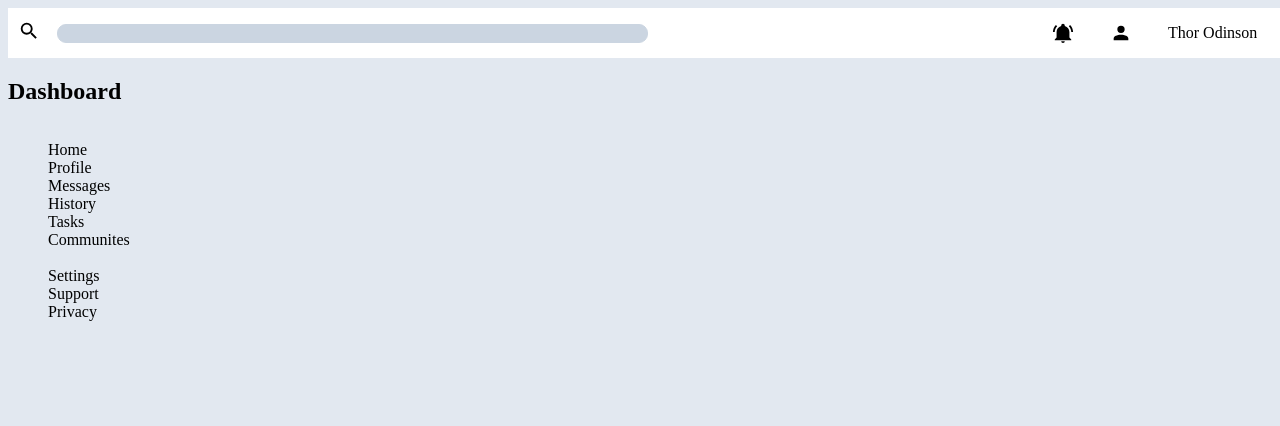
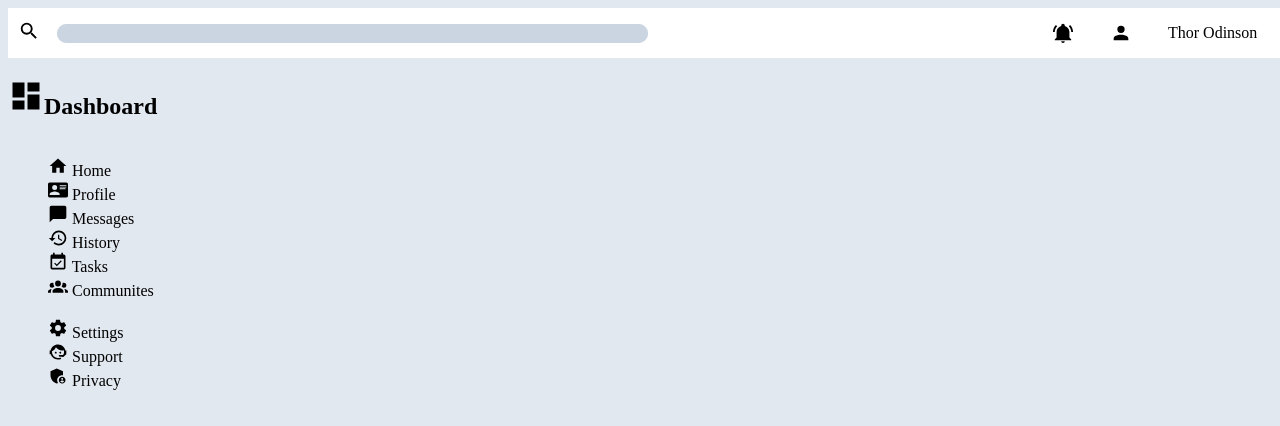
Before and after one commit to ChanceTheDev0/admin-dashboard-TOP, a plain HTML site: page index.html in a window 1280 px wide. Drawn offline with Linux system fonts and the light colour scheme.

Commit message:
add all svg files to svg/, embed add svgs into nav bar

```diff
--- a/index.html
+++ b/index.html
@@ -9,7 +9,7 @@
     <title>Admin Dashboard The Odin Project</title>
 </head>
 <body>
-    <div class="h-wrapper">
+    <div class="wrapper">
         <header>
             <form>
                 <div id="search">
@@ -23,21 +23,21 @@
                     <p>Thor Odinson</p>
                 </div>
         </header>
-    </div>
         <nav>
-            <h1>Dashboard</h1>
+            <h1><img src="svg/dashboard.svg" height="36px" width="36px" alt="dashboard icon">Dashboard</h1>
             <ul>
-                <li>Home</li>
-                <li>Profile</li>
-                <li>Messages</li>
-                <li>History</li>
-                <li>Tasks</li>
-                <li>Communites</li>
+                <li> <img src="svg/home.svg" height="20px" width="20px" alt="house icon"> Home</li>
+                <li> <img src="svg/card-account-details.svg" height="20px" width="20px" alt="profile information icon"> Profile</li>
+                <li> <img src="svg/message.svg" height="20px" width="20px" alt="messages icon"> Messages</li>
+                <li> <img src="svg/history.svg" height="20px" width="20px" alt="history icon"> History</li>
+                <li> <img src="svg/calendar-check.svg" height="20px" width="20px" alt="tasks calender check icon"> Tasks</li>
+                <li> <img src="svg/account-group.svg" height="20px" width="20px" alt="group icon"> Communites</li>
                 <br/>
-                <li>Settings</li>
-                <li>Support</li>
-                <li>Privacy</li>
+                <li> <img src="svg/settings.svg" height="20px" width="20px" alt="settings icon"> Settings</li>
+                <li> <img src="svg/support.svg" height="20px" width="20px" alt="person helping icon"> Support</li>
+                <li> <img src="svg/privacy.svg" height="20px" width="20px" alt=" shield profile icon"> Privacy</li>
             </ul>
         </nav>
+    </div>
 </body>
 </html>
```
Also changed, not shown: svg/account-group.svg (added), svg/calendar-check.svg (added), svg/card-account-details.svg (added), svg/dashboard.svg (added), svg/history.svg (added), svg/home.svg (added), svg/message.svg (added), svg/privacy.svg (added), svg/settings.svg (added), svg/support.svg (added).
